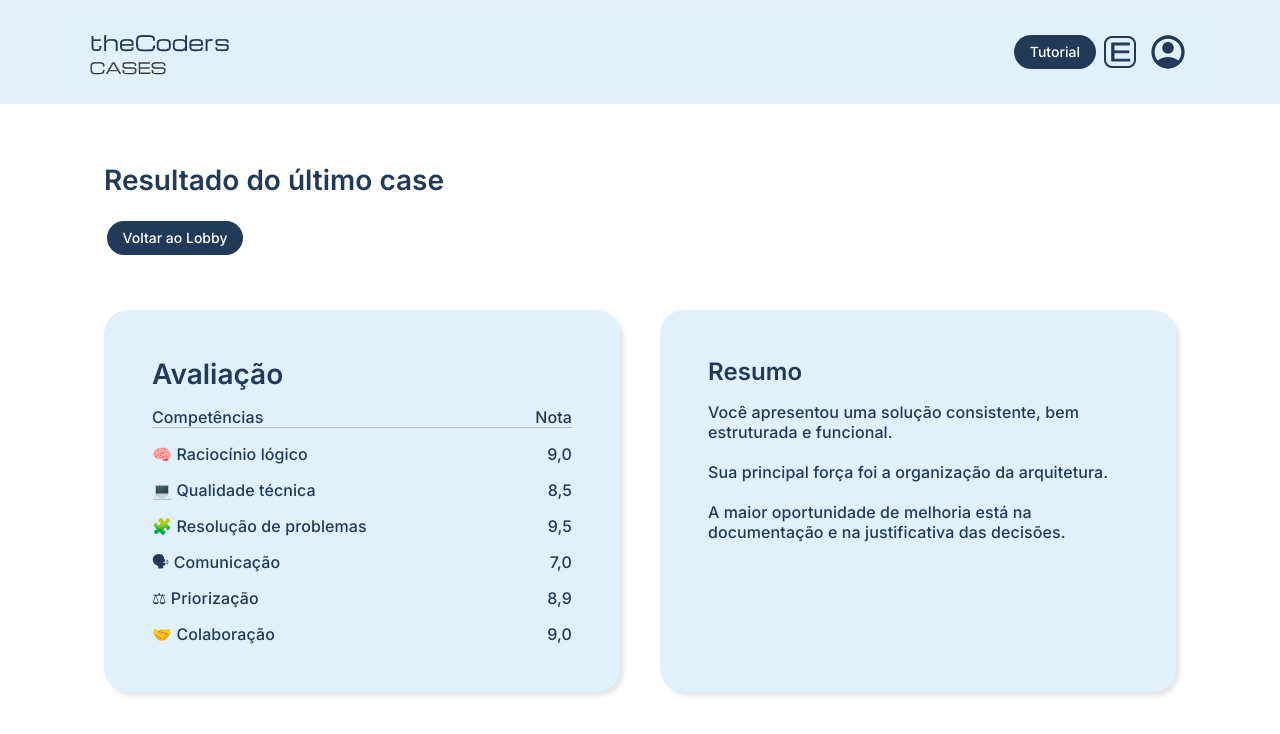
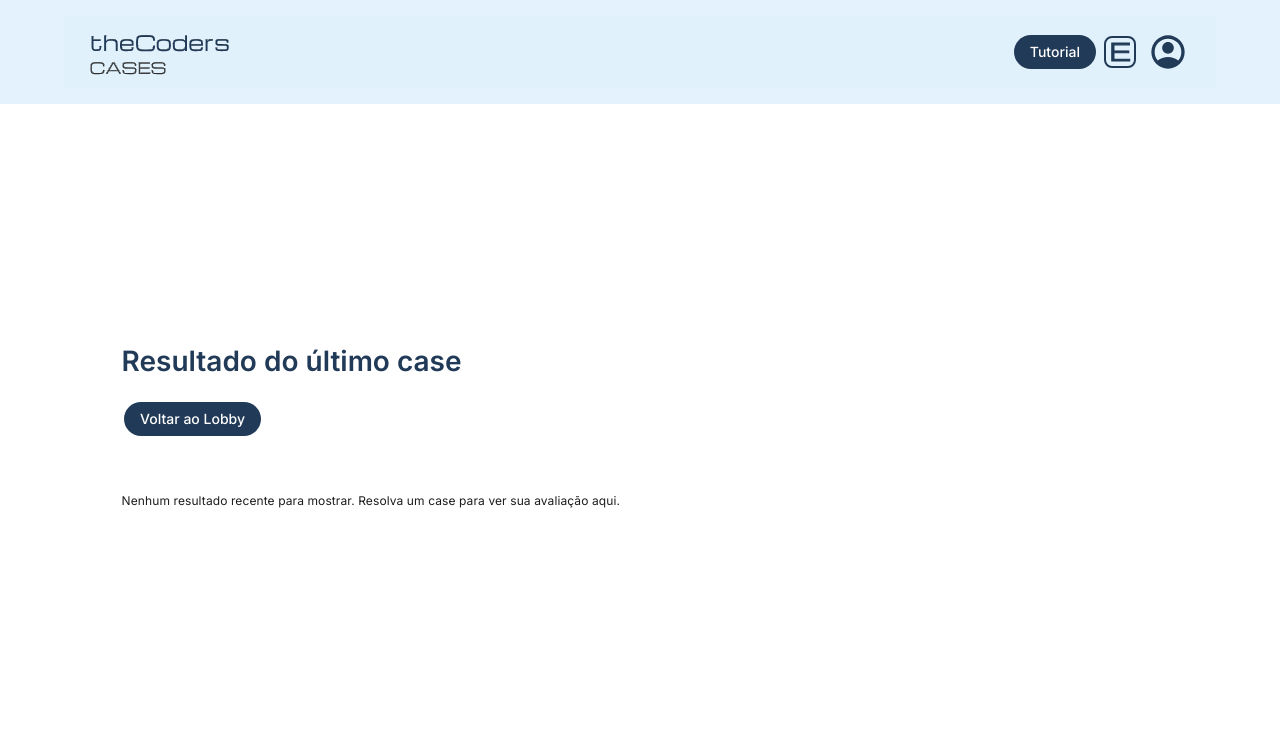
Before and after one commit to juninhos-comunidade/thecoders, a React (Vite) app in the folder thecoders-cases/: page /last-result in a window 1280 px wide. Shown: the top 734 px of the page. Built offline with nearby package versions, Linux system fonts and the light colour scheme; no server answers.

Commit message:
✨ feat(last-result): adiciona processamento e exibição das notas e feedback do resultado e seus estilos

```diff
--- a/thecoders-cases/src/pages/last-result/index.css
+++ b/thecoders-cases/src/pages/last-result/index.css
@@ -49,6 +49,22 @@ h3,
     margin: 0;
 }
 
+.status-avaliacao {
+    width: 100%;
+}
+
+.status-aprovado {
+    color: #1b8a3f;
+    font-weight: 600;
+    margin: 0;
+}
+
+.status-reprovado {
+    color: #c0392b;
+    font-weight: 600;
+    margin: 0;
+}
+
 .cards-container {
     display: grid;
     grid-template-columns: repeat(2, 1fr);
--- a/thecoders-cases/src/pages/last-result/index.jsx
+++ b/thecoders-cases/src/pages/last-result/index.jsx
@@ -1,10 +1,30 @@
 import "./index.css";
+import { useLocation } from "react-router-dom";
 import Navbar from "../../components/navbar";
 import Buttons from "../../components/buttons";
 import Resume from "../../components/resume";
 import Score from "../../components/score";
 
+const NOTA_INDISPONIVEL = "—";
+
+function formatarNotasParaScore(notasCategorias) {
+    if (!notasCategorias) return null;
+
+    return Object.fromEntries(
+        Object.entries(notasCategorias).map(([chave, valor]) => [
+            chave,
+            valor ?? NOTA_INDISPONIVEL,
+        ])
+    );
+}
+
 export default function LastResult() {
+    const location = useLocation();
+    const resultado = location.state?.resultado;
+
+    const notas = formatarNotasParaScore(resultado?.notas_categorias);
+    const feedback = resultado?.feedback;
+
     return (
         <>
             {}
@@ -20,22 +40,31 @@ export default function LastResult() {
                     </div>
                 </div>
 
-                <div className="cards-container">
-                    <Score
-                        notas={{
-                            raciocinioLogico: "9,0",
-                            qualidadeTecnica: "8,5",
-                            resolucaoProblemas: "9,5",
-                            comunicacao: "7,0",
-                            priorizacao: "8,9",
-                            colaboracao: "9,0",
-                        }}
-                    />
+                {resultado ? (
+                    <>
+                        <div className="status-avaliacao">
+                            {resultado.aprovado ? (
+                                <p className="status-aprovado">
+                                    ✅ Aprovado {resultado.xp_ganho ? `(+${resultado.xp_ganho} XP)` : ""}
+                                </p>
+                            ) : (
+                                <p className="status-reprovado">❌ Não aprovado</p>
+                            )}
+                        </div>
 
-                    <Resume
-                        texto="Você apresentou uma solução consistente, bem estruturada e funcional.<br/><br/>Sua principal força foi a organização da arquitetura.<br/><br/>A maior oportunidade de melhoria está na documentação e na justificativa das decisões."
-                    />
-                </div>
+                        <div className="cards-container">
+                            <Score notas={notas} />
+                            <Resume texto={feedback || "Sem feedback disponível para este resultado."} />
+                        </div>
+                    </>
+                ) : (
+                    <div className="cards-container">
+                        <p>
+                            Nenhum resultado recente para mostrar. Resolva um case para ver sua
+                            avaliação aqui.
+                        </p>
+                    </div>
+                )}
             </div>
         </>
     );
```
